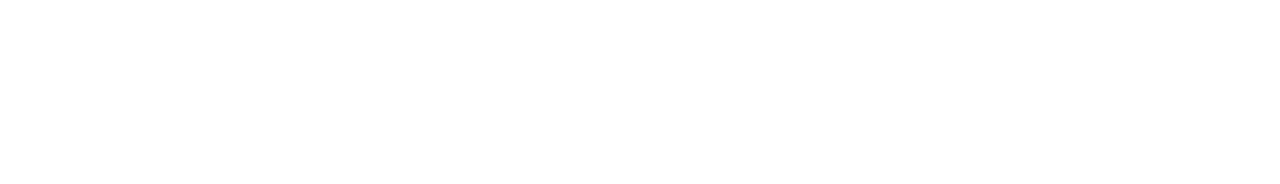
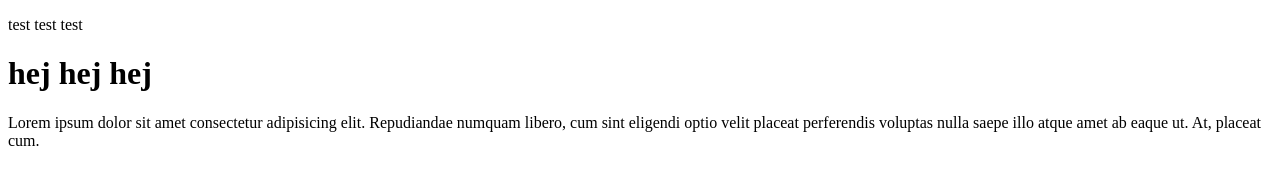
Before and after one commit to goddessLeona/22-10-2024-first-class, a plain HTML site: page index.html in a window 1280 px wide. Drawn offline with Linux system fonts and the light colour scheme.

Commit message:
add text to html file

```diff
--- a/index.html
+++ b/index.html
@@ -3,9 +3,11 @@
 <head>
     <meta charset="UTF-8">
     <meta name="viewport" content="width=device-width, initial-scale=1.0">
-    <title>Document</title>
+    <title>skola</title>
 </head>
 <body>
-
+    <p>test test test</p>
+    <h1>hej hej hej</h1>
+    <p>Lorem ipsum dolor sit amet consectetur adipisicing elit. Repudiandae numquam libero, cum sint eligendi optio velit placeat perferendis voluptas nulla saepe illo atque amet ab eaque ut. At, placeat cum.</p>
 </body>
 </html>
```
